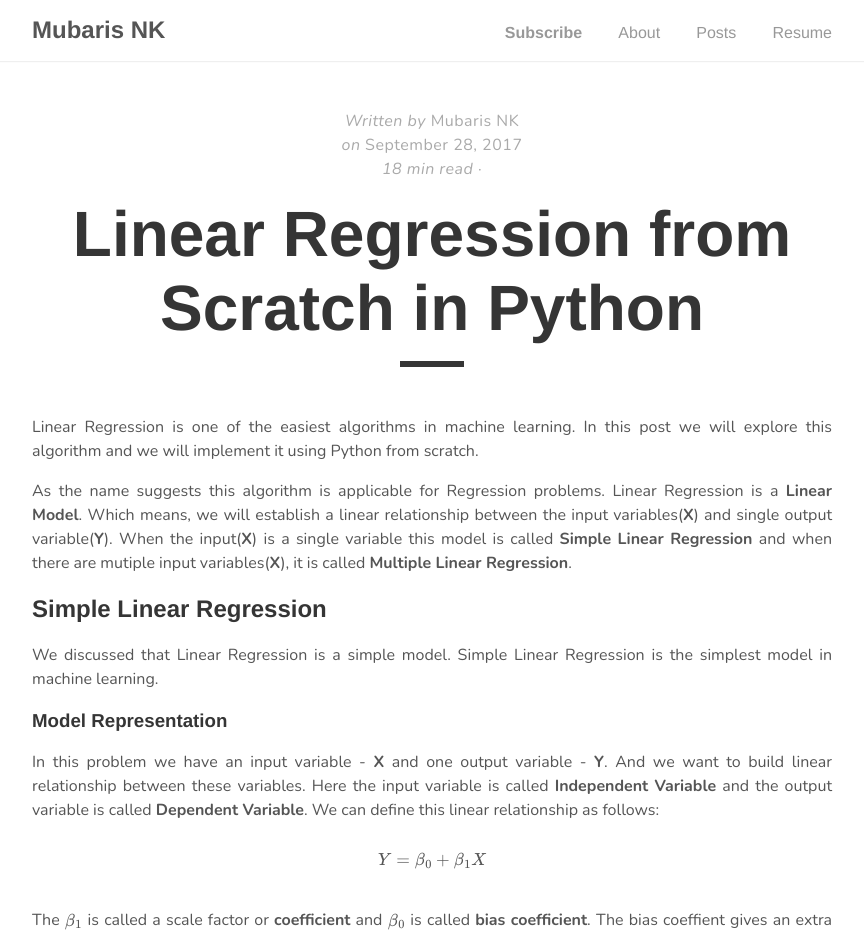
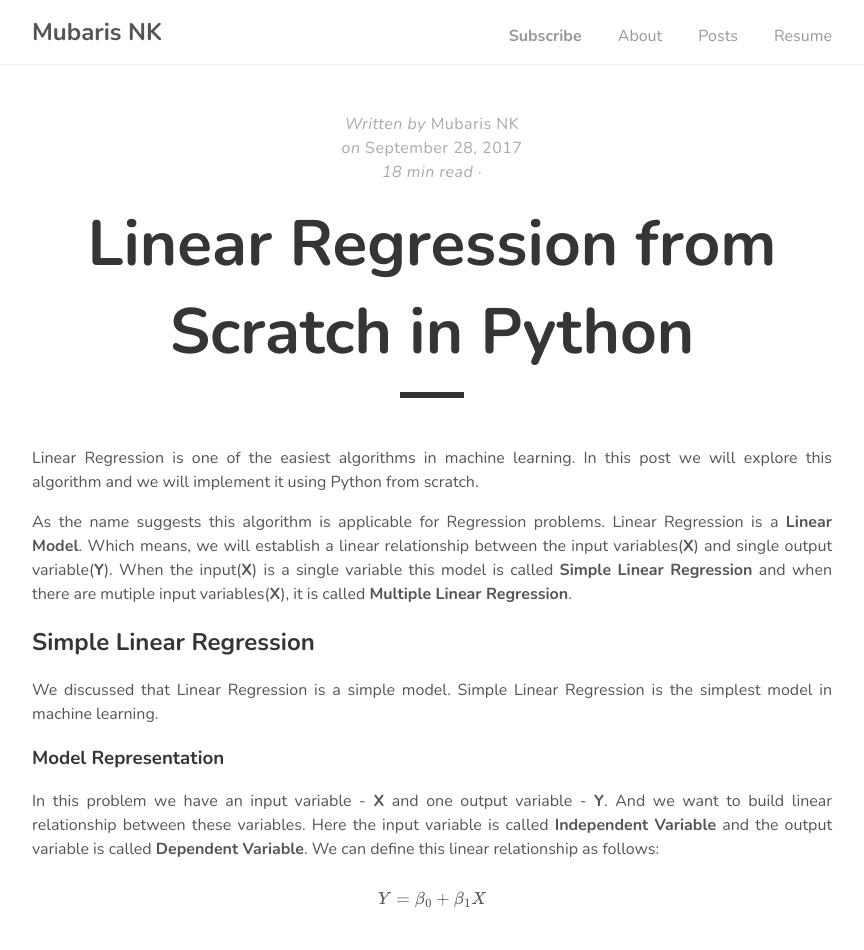
Before and after one commit to mubaris/website, a Jekyll site: the page built from _posts/2017-09-28-linear-regression-from-scratch.md, in a window 1280 px wide. Shown: the top 950 px of the page, without its empty margins (208-1072 px from the left). Built offline with Jekyll 4.4.1, drawn with Linux system fonts in a browser that asks for light colours; formulas are drawn with MathJax 3; comment, search, counter and statistics services are not loaded.

Commit message:
Change Main Font

```diff
--- a/_sass/_variables.scss
+++ b/_sass/_variables.scss
@@ -11,7 +11,8 @@ $shadow-color: rgba(0, 0, 0, .2);
 $nunito: 'Nunito', sans-serif;
 $baskerville: 'Libre Baskerville', 'Times New Roman', Times, serif;
 $palatino: Palatino, 'Palatino LT STD', 'Palatino Linotype', 'Book Antiqua', 'Georgia', serif;
-$sans-font: 'Helvetica Neue', Helvetica, Arial, sans-serif;
+$sans-font: 'Nunito', sans-serif;
+//$sans-font: 'Helvetica Neue', Helvetica, Arial, sans-serif;
 
 $monospaced-font: Menlo, Monaco, monospace;
 $code-color: #bf616a;
```
